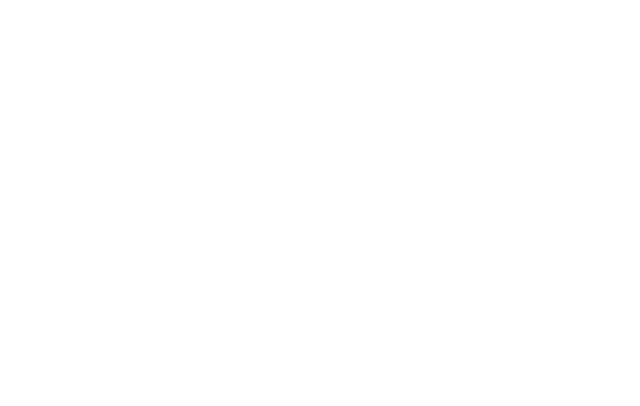
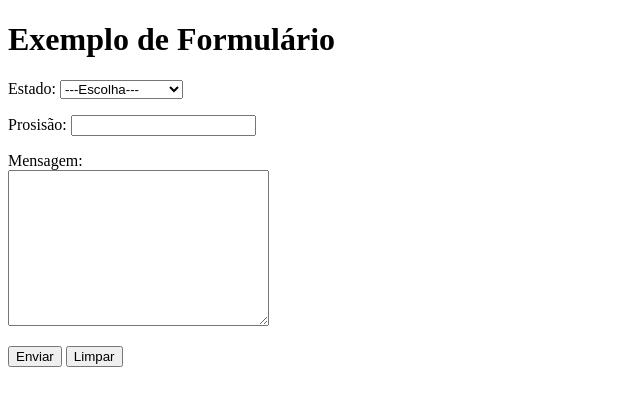
Before and after one commit to Augusto-0/html-css, a plain HTML site: page exercircios/ex025/form007.html in a window 1280 px wide. Shown: the whole page, without its empty margins (0-640 px from the left). Drawn offline with Linux system fonts and the light colour scheme.

Commit message:
Fiz o ex 007

```diff
--- a/exercircios/ex025/form007.html
+++ b/exercircios/ex025/form007.html
@@ -6,6 +6,46 @@
     <title>Formulário</title>
 </head>
 <body>
+    <h1>Exemplo de Formulário</h1>
+    <form action="cadastro.php" method="post">
+        <p>
+            <label for="iest">Estado:</label>
+            <select name="estado" id="iest">
 
+                <option value="" selected>---Escolha---</option>
+
+                <optgroup label="Região sl">
+                    <option value="RJ">Rio de Janeiro </option>
+                    <option value="SP">São Paulo </option>
+                    <option value="SE">Sergipe</option>
+                </optgroup>
+
+                <optgroup label="Região ns">
+                    <option value="BA">Bahia</option>
+                    <option value="MG">Minas Gerais</option>
+                </optgroup>
+            </select>
+            <p>
+                <label for="iprof">Prosisão:</label>
+                <input type="text" name="prof" id="iprof" list="lstprof">
+                <datalist id="lstprof">
+                    <option>Adm</option>
+                    <option value="DEV">Desenvolvedor</option>
+                    <option>Cecanico</option>
+                </datalist>
+            </p>
+
+            <p>
+                <label for="imsg">Mensagem:</label> <br>
+                <textarea name="msg" id="IMSG" cols="30" rows="10"></textarea>
+            </p>
+        </p>
+
+        <p>
+            <input type="submit" value="Enviar">
+            <input type="reset" value="Limpar">
+        </p>
+
+    </form>
 </body>
 </html>
```
